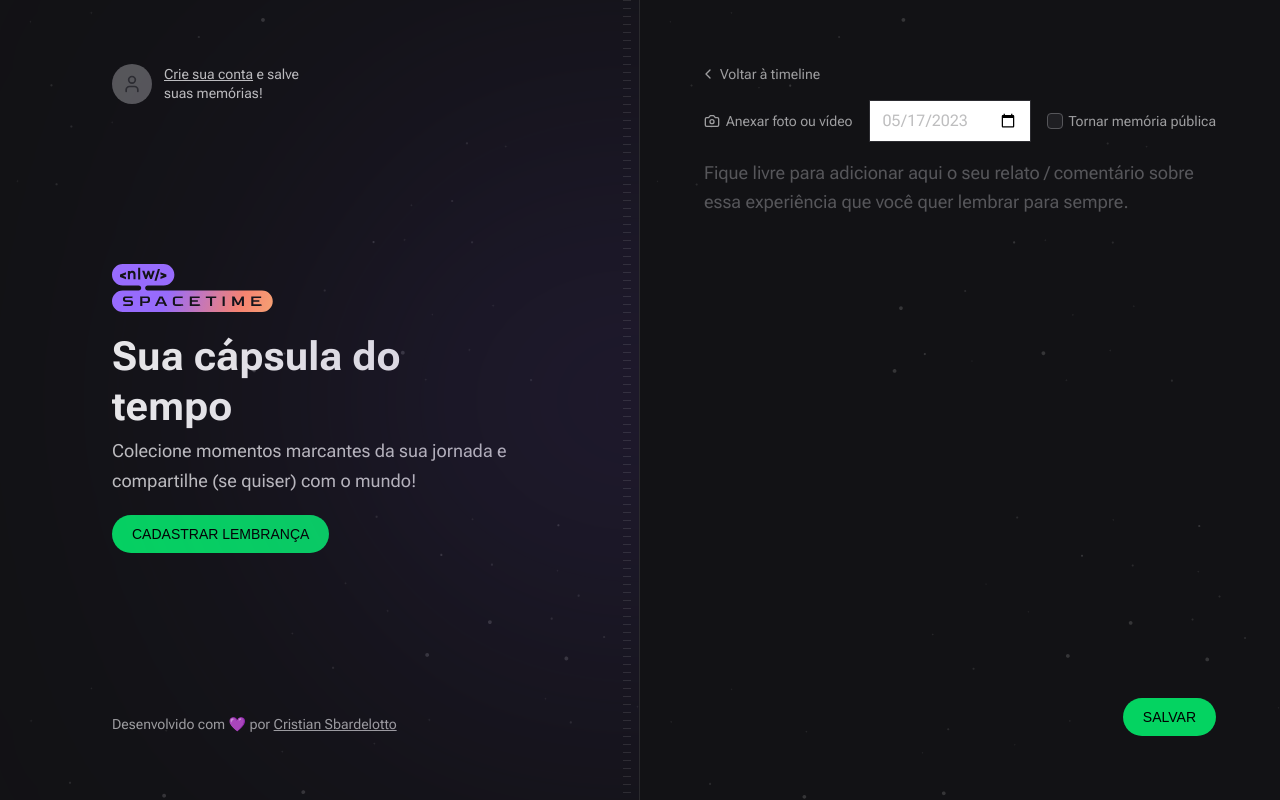
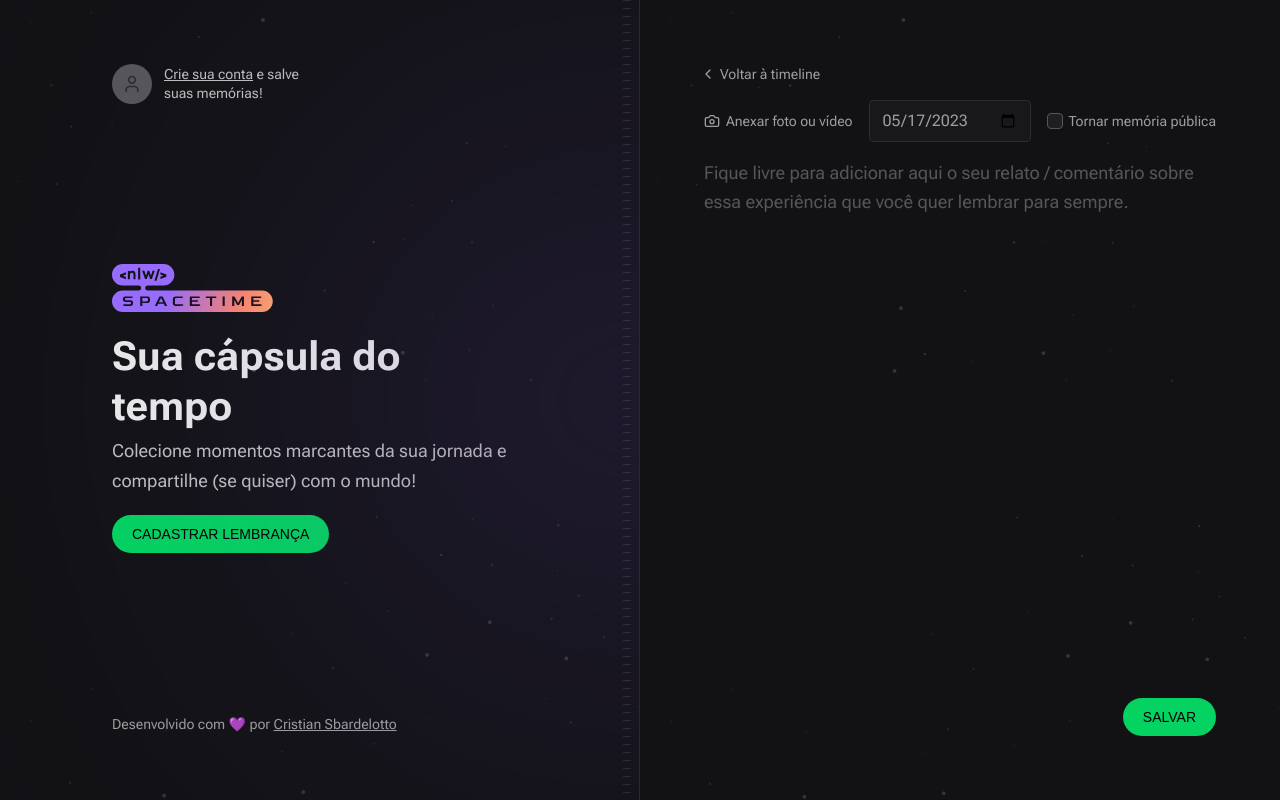
Before and after one commit to cristian-sbardelotto/nlw-spacetime, a Next.js app in the folder web/: page /memories/new in a window 1280 px wide. Built offline with nearby package versions, Linux system fonts and the light colour scheme; no server answers; a web font is replaced by a local one.

Commit message:
🚀feat(datePicker): implemented the input stylization

```diff
--- a/web/src/app/memories/[id]/page.tsx
+++ b/web/src/app/memories/[id]/page.tsx
@@ -45,7 +45,7 @@ export default async function MemoryDetails() {
   }
 
   return (
-    <div className='px-8 py-12 h-screen flex flex-col gap-[7vh] overflow-y-hidden'>
+    <div className='px-8 py-12 h-screen flex flex-col gap-[7vh] overflow-y-scroll'>
       <HomeLink />
 
       <div>
--- a/web/src/components/NewMemoryForm.tsx
+++ b/web/src/components/NewMemoryForm.tsx
@@ -78,7 +78,12 @@ export function NewMemoryForm() {
           Anexar foto ou vídeo
         </label>
 
-        <input type="date" name='createdAt' value={getTodayDate()} />
+        <input
+          type='date'
+          name='createdAt'
+          className='bg-zinc-900 text-gray-200 rounded'
+          defaultValue={getTodayDate()}
+        />
 
         <label
           htmlFor='isPublic'
```
Also changed, not shown: 1 other file (tests, documents, lock files or other folders).
